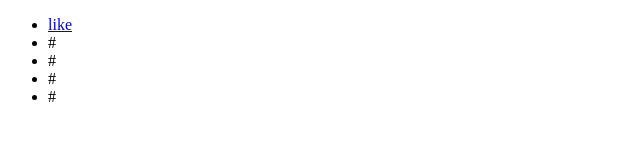
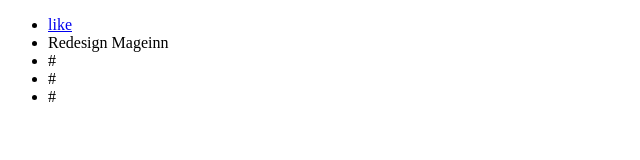
Before and after one commit to benyuxPetr/benyuxPetr.github.io, a plain HTML site: page index.html in a window 1280 px wide. Shown: the whole page, without its empty margins (0-640 px from the left). Drawn offline with Linux system fonts and the light colour scheme.

Commit message:
add redisigm mageinn link

```diff
--- a/index.html
+++ b/index.html
@@ -7,7 +7,7 @@
 <body>
 	<ul>
 		<li><a href="/like">like</a></li>
-		<li><a href="#"></a>#</li>
+		<li><a href="/redesign.mageinn"></a>Redesign Mageinn</li>
 		<li><a href="#"></a>#</li>
 		<li><a href="#"></a>#</li>
 		<li><a href="#"></a>#</li>
```
